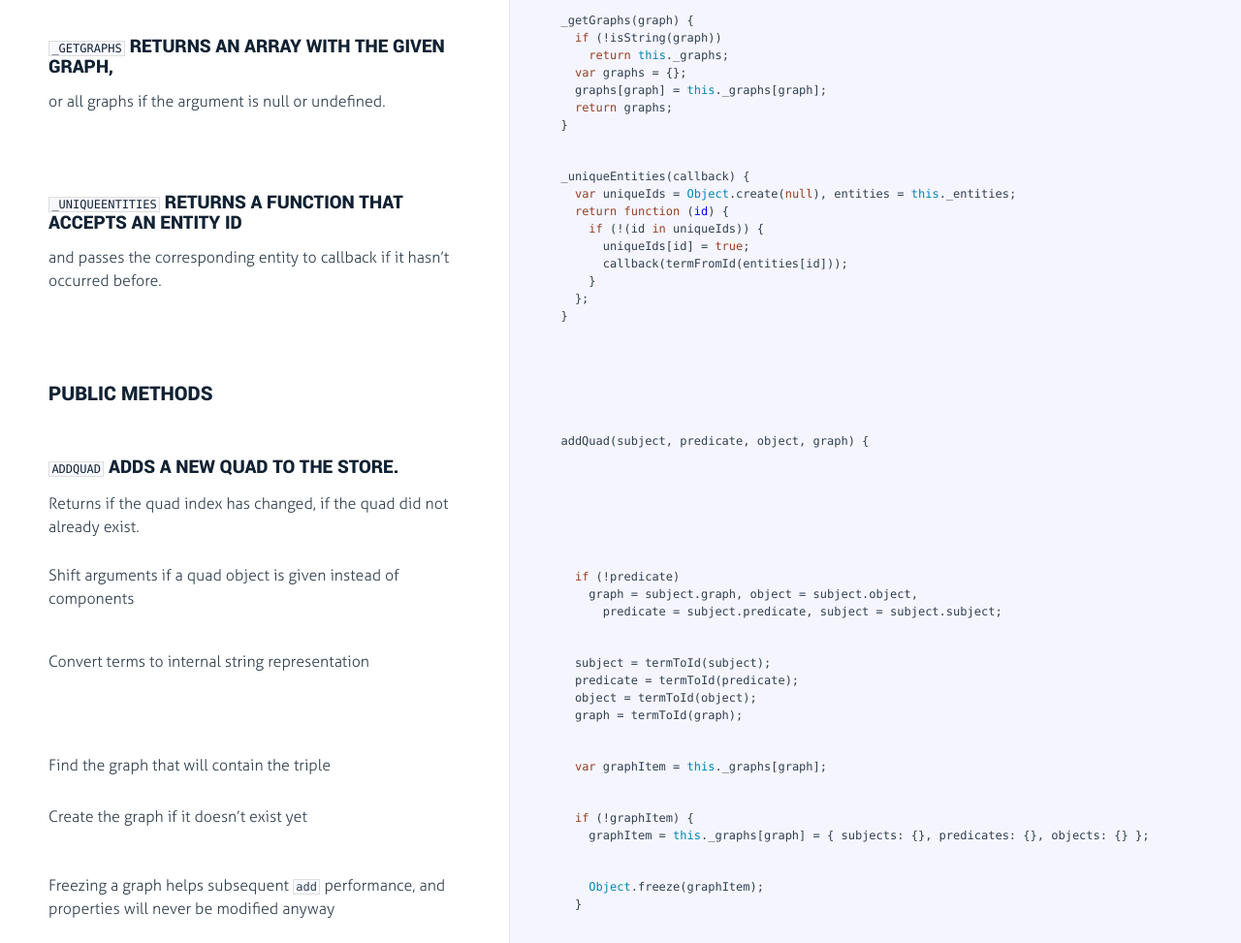
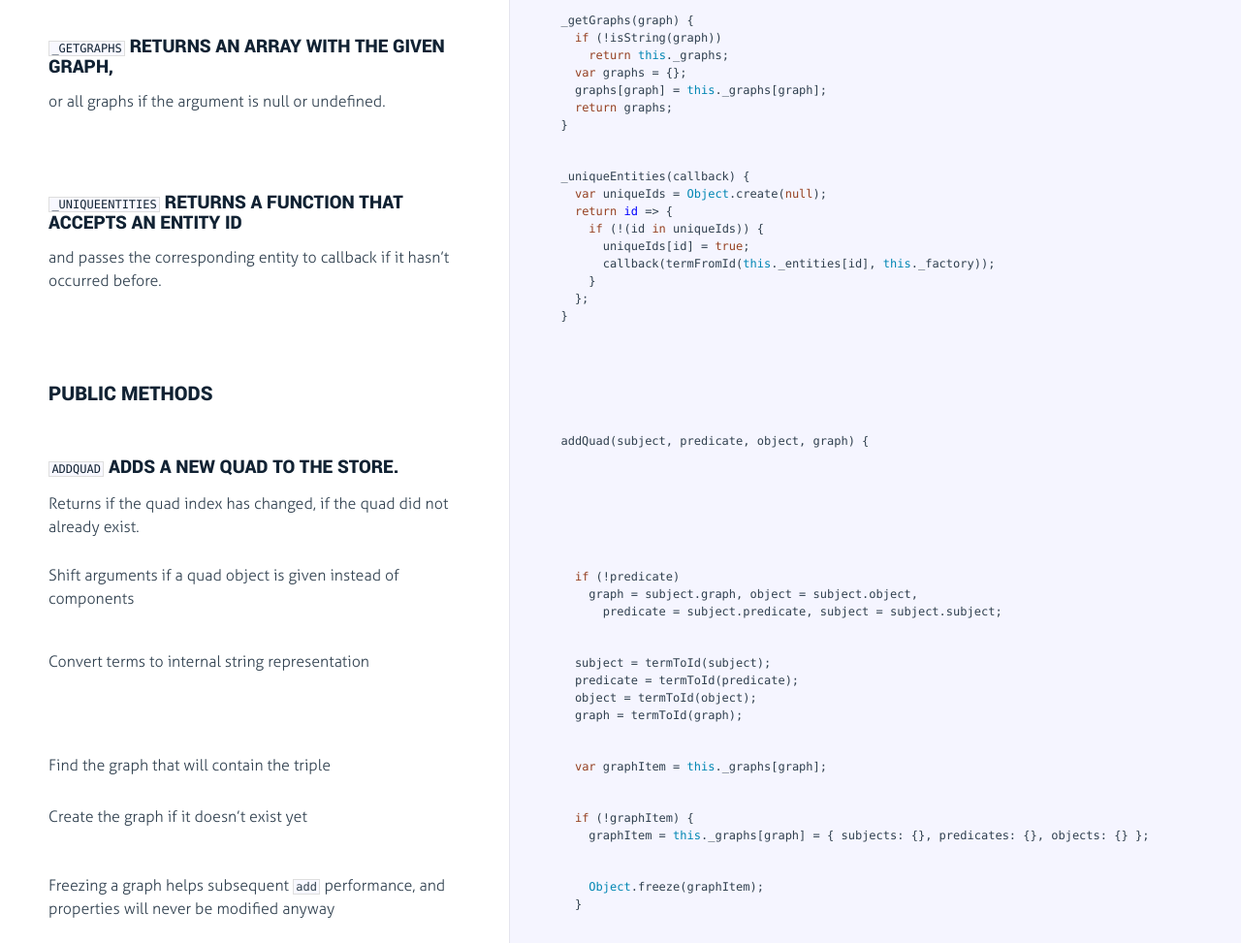
Before and after one commit to rdfjs/N3.js, a plain HTML site: page docs/N3Store.html in a window 1280 px wide. Shown: the part 4177-5150 px from the top of the page at 97% size. Drawn offline with Linux system fonts and the light colour scheme.

Commit message:
Update to 757e11c94333f679798601f6923de0bbe76a5c97.

```diff
--- a/docs/N3Store.html
+++ b/docs/N3Store.html
@@ -726,11 +726,11 @@ Any of these keys can be undefined, which is interpreted as a wildcard.</p>
             </div>
 
             <div class="content"><div class='highlight'><pre>  _uniqueEntities(callback) {
-    <span class="hljs-keyword">var</span> uniqueIds = <span class="hljs-built_in">Object</span>.create(<span class="hljs-literal">null</span>), entities = <span class="hljs-built_in">this</span>._entities;
-    <span class="hljs-keyword">return</span> <span class="hljs-function"><span class="hljs-keyword">function</span> (<span class="hljs-params">id</span>) </span>{
+    <span class="hljs-keyword">var</span> uniqueIds = <span class="hljs-built_in">Object</span>.create(<span class="hljs-literal">null</span>);
+    <span class="hljs-keyword">return</span> <span class="hljs-function"><span class="hljs-params">id</span> =&gt;</span> {
       <span class="hljs-keyword">if</span> (!(id <span class="hljs-keyword">in</span> uniqueIds)) {
         uniqueIds[id] = <span class="hljs-literal">true</span>;
-        callback(termFromId(entities[id]));
+        callback(termFromId(<span class="hljs-built_in">this</span>._entities[id], <span class="hljs-built_in">this</span>._factory));
       }
     };
   }</pre></div></div>
```
